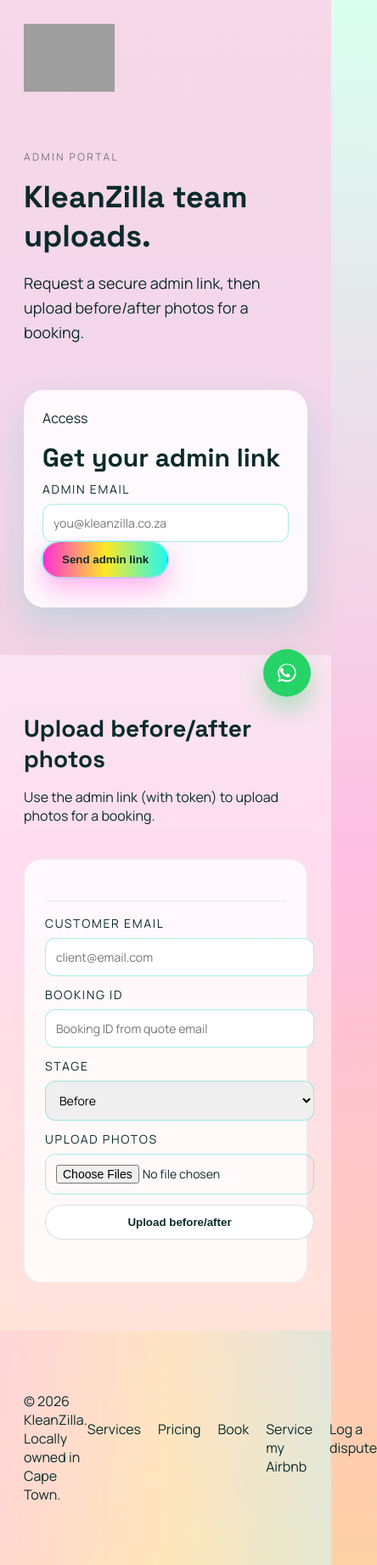
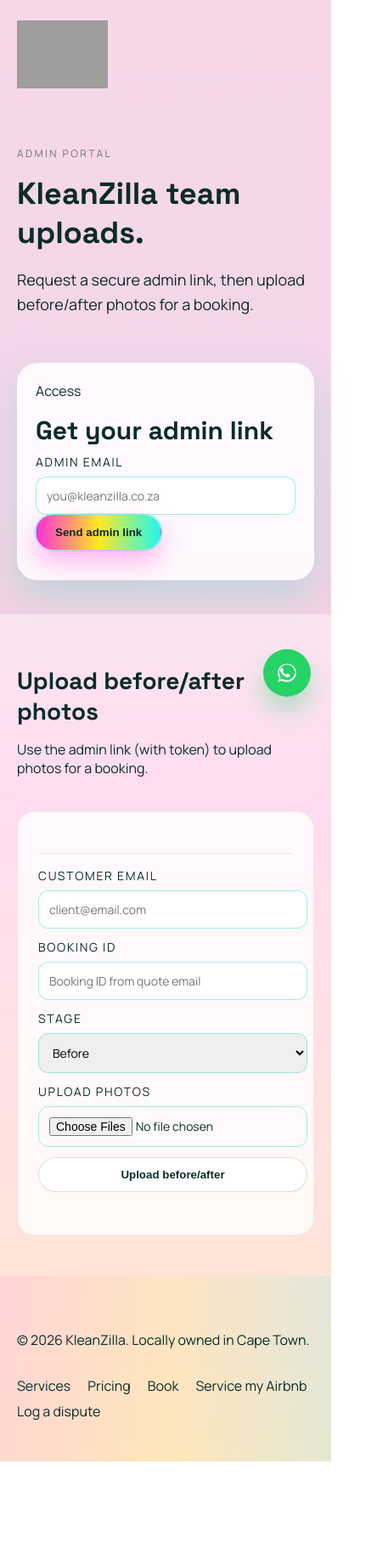
Before and after one commit to robertstrydom/clean-zilla, a plain HTML site: page admin.html in a window 390 px wide. Shown: the whole page at 85% size, 444 px wide, since content can reach past the window. After the commit the page ends 1720 px from the top, so only its background shows below. Drawn offline with Linux system fonts and the light colour scheme; grey boxes are pictures that could not be loaded.

Commit message:
Improve mobile layout spacing

```diff
--- a/styles.css
+++ b/styles.css
@@ -903,6 +903,37 @@ textarea {
   }
 }
 
+@media (max-width: 720px) {
+  .hero {
+    padding: 24px 20px 40px;
+  }
+
+  .section,
+  .footer {
+    padding: 48px 20px;
+  }
+
+  .footer {
+    flex-direction: column;
+    align-items: flex-start;
+    gap: 16px;
+  }
+
+  .footer-links {
+    flex-wrap: wrap;
+    row-gap: 8px;
+  }
+
+  .contact-card {
+    grid-template-columns: 1fr;
+    padding: 24px;
+  }
+
+  .contact-form .btn {
+    width: 100%;
+  }
+}
+
 .reveal {
   opacity: 0;
   transform: translateY(20px);
```
